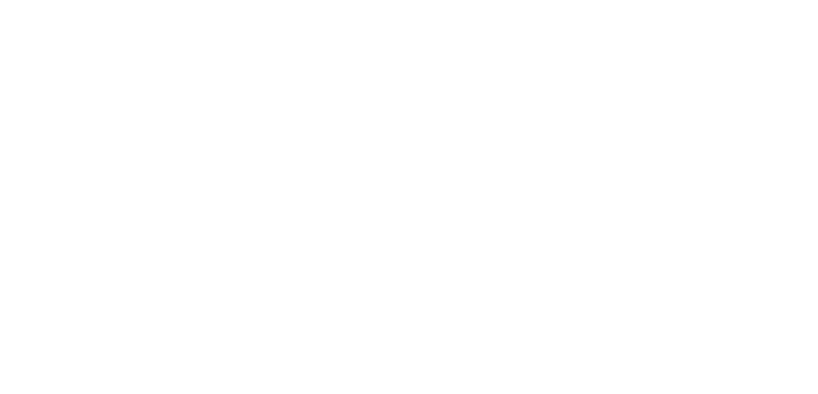
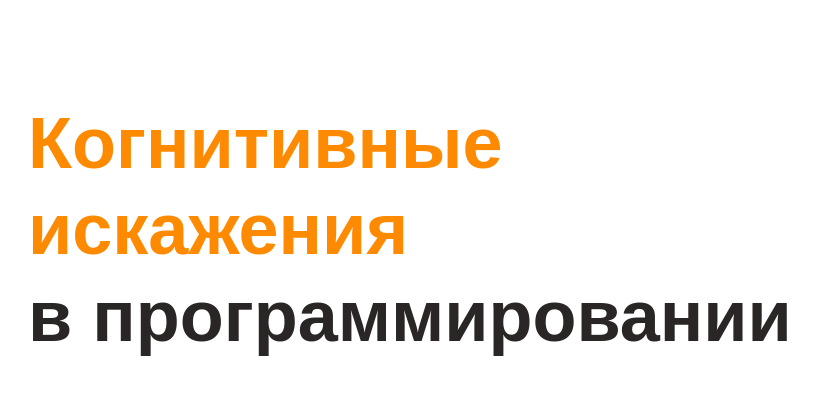
Before and after one commit to DashkaPelmeshka/layout-designer-project-58, a plain HTML site: page index.html in a window 1280 px wide. Shown: the whole page, without its empty margins (57-875 px from the left). Drawn offline with Linux system fonts and the light colour scheme; a web font is replaced by a local one.

```diff
--- a/index.html
+++ b/index.html
@@ -4,9 +4,28 @@
     <meta charset="UTF-8">
     <meta http-equiv="X-UA-Compatible" content="IE=edge">
     <meta name="viewport" content="width=device-width, initial-scale=1.0">
+    <link rel="stylesheet" href="./styles/main.css">
     <title>Когнитивные искажения. github: DashkaPelmeshka</title>
 </head>
 <body>
+  <header class="container">
+    <div class="header__title_and_img">
+      <h1><span>Когнитивные<br>искажения</span>
+        <br>в программировании
+      </h1>
+    </div>
+  </header>
+  <main>
+    <section>
 
+    </section>
+    <section>
+
+    </section>
+    <section>
+
+    </section>
+  </main>
+  <footer></footer>
 </body>
 </html>
--- /dev/null
+++ b/styles/main.css
@@ -0,0 +1,47 @@
+@import url('https://fonts.googleapis.com/css2?family=Neucha&family=Open+Sans&display=swap');
+
+:root {
+  --color-white: #fff;
+  --color-white-transparent: #d7ccc0;
+  --color-light: #f5f4f0;
+  --color-main: #fe8a02;
+  --color-main-dark: #42413c;
+  --color-dark: #2a2626;
+  --color-dark-transparent: #908d8b;
+  --color-brown: #b09a81;
+  --color-blue: #1085c5;
+}
+
+body {
+  font: normal 16px/1.6em "Open Sans", sans-serif;
+  color: var(--color-dark);
+}
+
+h1,
+h2,
+h3 {
+  font-family: "Neucha", sans-serif;
+  line-height: 1.2em;
+}
+
+h1 {
+  font-size: 72px;
+}
+
+h2 {
+  font-size: 60px;
+}
+
+h3 {
+  font-size: 34px;
+}
+
+.container {
+  max-width: 1110px;
+  margin: 100px auto;
+}
+
+/* ----------------- HEADER -----------------*/
+.header__title_and_img h1 > span {
+  color: var(--color-main);
+}
```
Also changed, not shown: assets/img/image 1.png (added), assets/img/img-block-1.jpg (added), assets/img/img-block-2.jpg (added), assets/img/img-block-ikea.jpg (added), assets/img/pattern.jpg (added), references/cognitive-biases-sections-distortion-of-novelty.png (added), references/cognitive-biases-sections-errors-in-planning.png (added), references/cognitive-biases-sections-hyperbolic-depreciation.png (added), references/cognitive-biases-sections-premature-optimization.png (added), references/cognitive-biases-sections-the-ikea-effect.png (added), references/footer-section.png (added), references/header-section.png (added), references/navigation-section.png (added), references/video-section.png (added), 2 other files.
